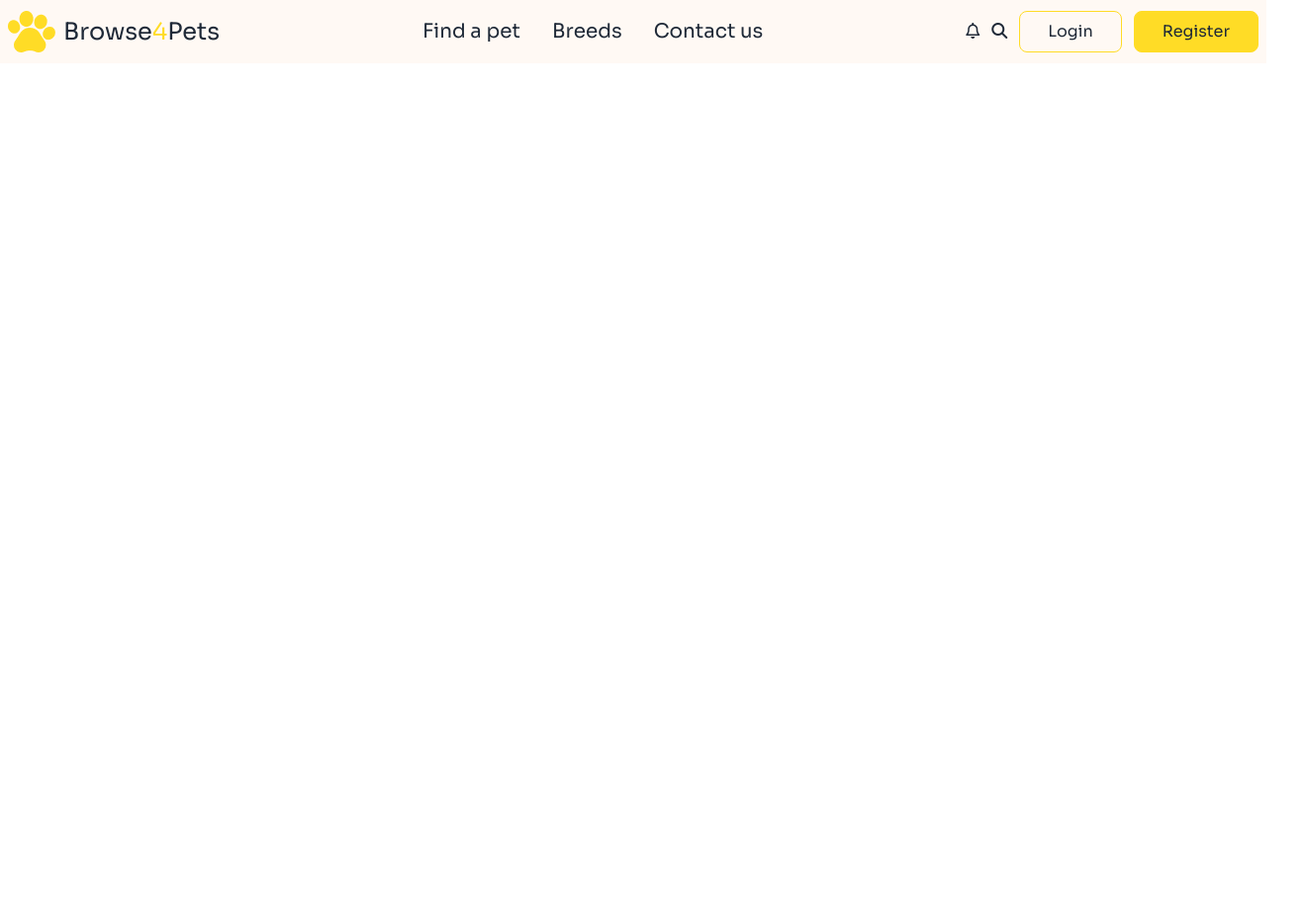
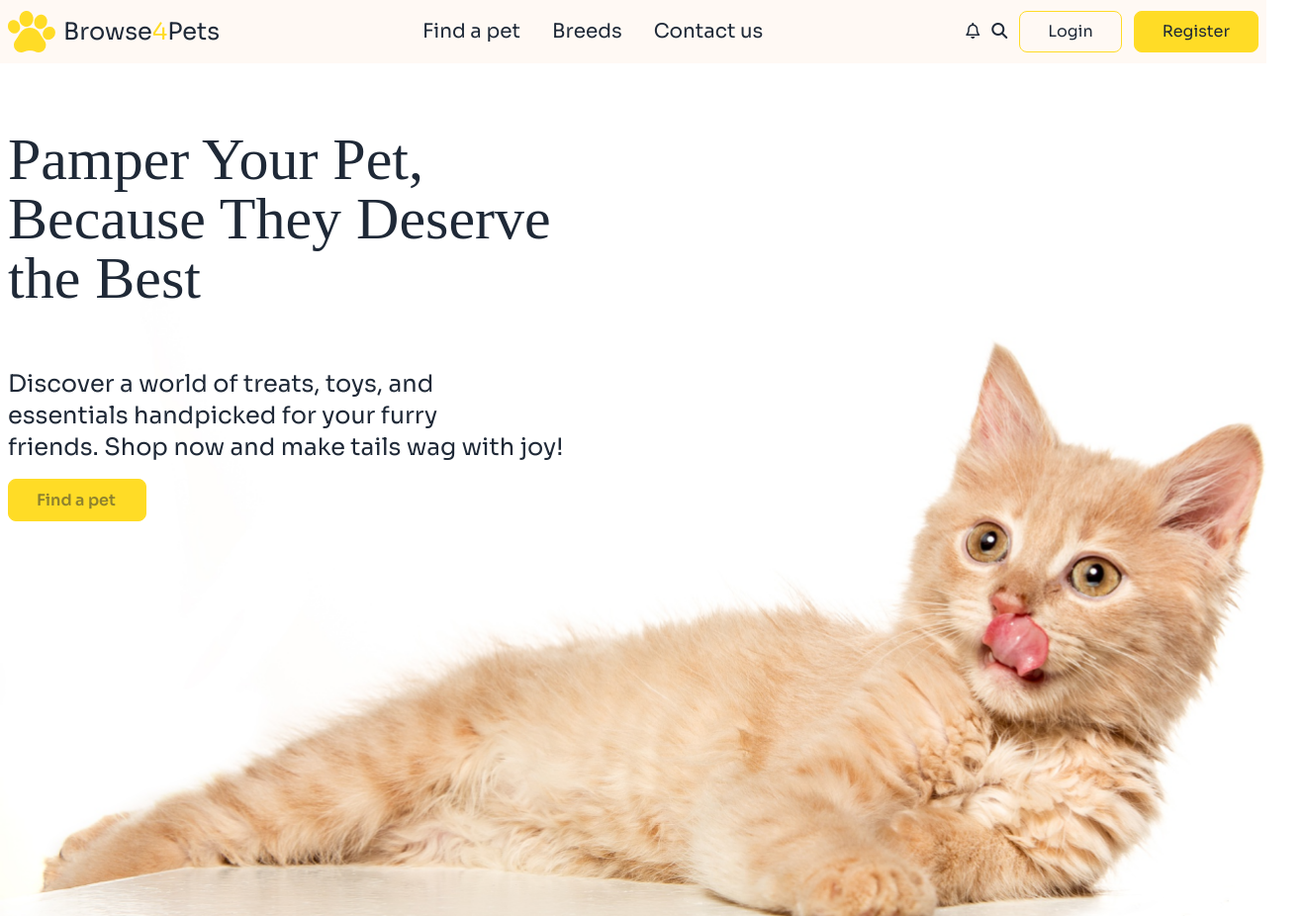
Before and after one commit to nazmulrahat/R13A13, a plain HTML site: page index.html in a window 1280 px wide. Shown: the top 926 px of the page at 99% size, 1320 px wide, since content can reach past the window. Before the commit the page ends 800 px from the top, so only its background shows below. Drawn offline with nearby package versions, Linux system fonts and the light colour scheme; a web font is replaced by a local one.

Commit message:
banner done

```diff
--- a/index.html
+++ b/index.html
@@ -80,7 +80,23 @@
           </section>
 
     </header>
-    <main>
+    <main class="bg-primary-color ">
+        <!-- banner section -->
+        <section class="hero md:container md:mx-auto relative ">
+            <div
+              class="md:my-28 my-10 md:mx-auto md:w-[1320px] md:h-[750px] md:bg-cover md:bg-no-repeat md:text-left flex flex-col  w-[400px] h-[230px]  "
+              style="background-image: url(./c1-assets/cat-big.png); ">
+              <h1 class="first-font font-normal md:text-6xl text-3xl mb-4 ml-2 animate-bounce">Pamper Your Pet,<br> Because They Deserve
+                <br> the Best</h1>
+              <p class=" second-font md:text-2xl font-normal text-base mb-4 ml-2 z-20">Discover a world of treats, toys,
+                and <br>essentials handpicked for your furry <br> friends. Shop now and make tails wag with joy!</p>
+              <div class=" bg-yellow-color border border-1 border-yellow-color px-7 py-2 rounded-lg w-[140px] ml-2 z-10">
+                <button class="second-font text-base font-semibold animate-pulse ">Find a pet</button></div>
+
+            </div>
+            <div class="w-full absolute mt-[320px] z-0 md:hidden block"><img src="./c1-assets/cat-big.png" alt=""></div>
+
+          </section>;
 
     </main>
     <footer>
```
